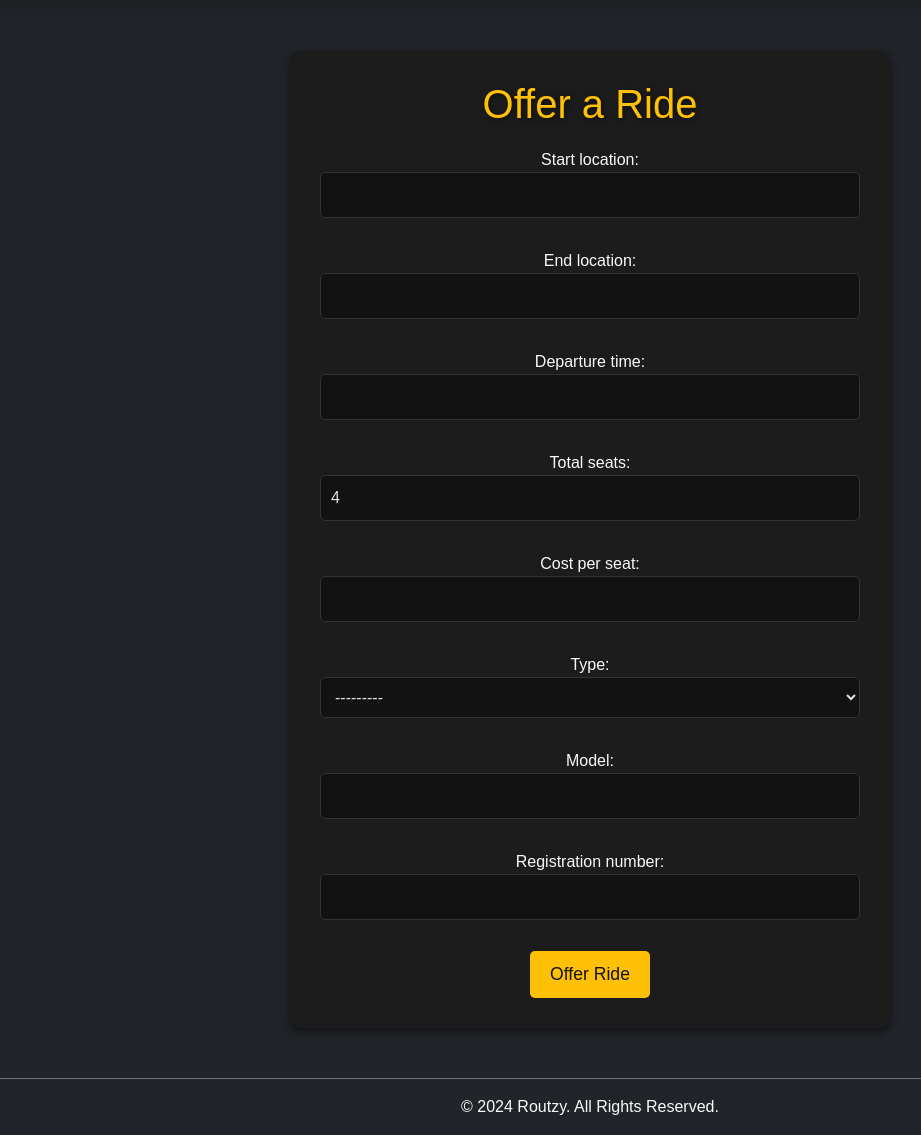
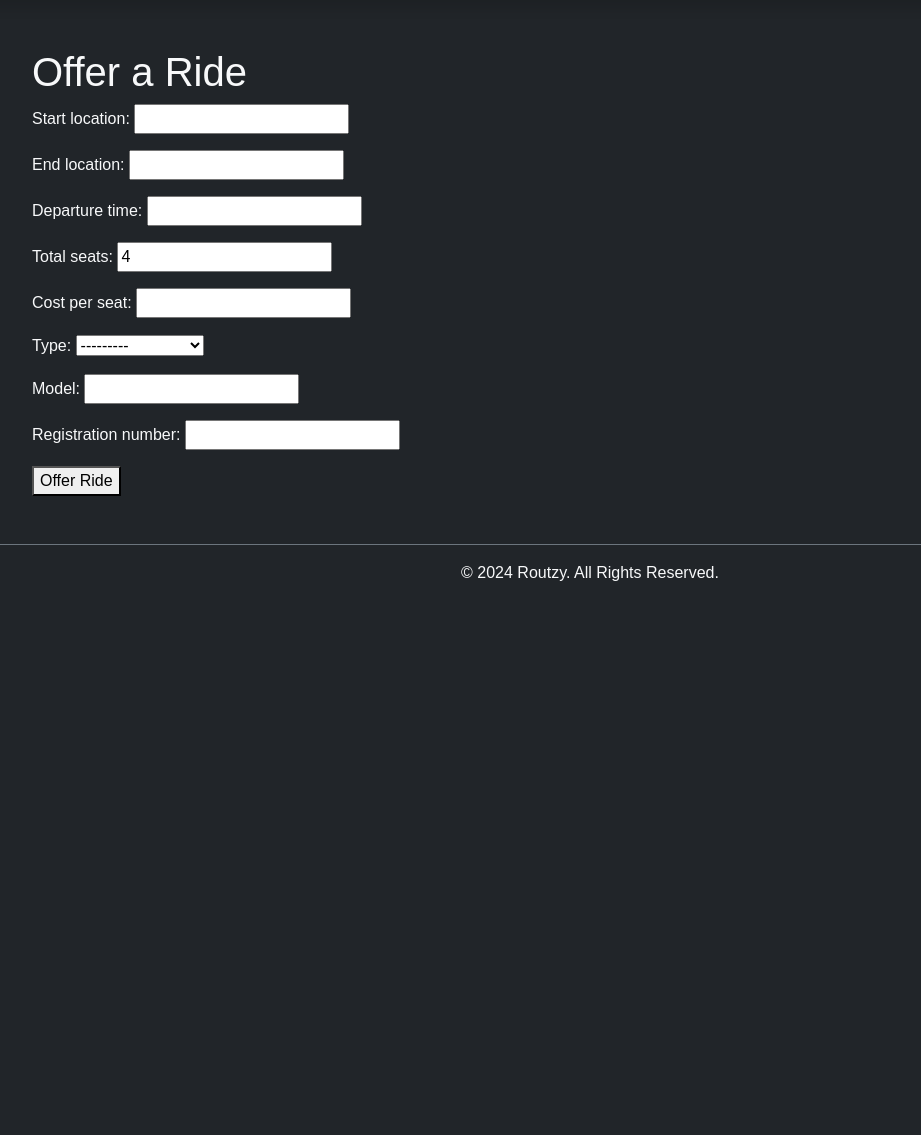
Before and after one commit to harsh-thite/Routzy, a Django app: page /rides/offer-ride/ in a window 1280 px wide. Shown: the part 69-1204 px from the top of the page, without its empty margins (50-971 px from the left). After the commit the page ends 650 px from the top, so only its background shows below. Run offline with Django 5.2, Linux system fonts and the light colour scheme; a user stored in the database is signed in.

Commit message:
Some updates.

```diff
--- a/static/css/styles.css
+++ b/static/css/styles.css
@@ -65,56 +65,3 @@ body {
     padding: 10px 0;
     font-size: 0.9rem;
 }
-
-/* Offer Ride Page Styles */
-.offer-ride-container {
-    max-width: 600px;
-    margin: 50px auto;
-    padding: 30px;
-    background-color: #1c1c1c; /* Slightly lighter than the body */
-    box-shadow: 0 4px 10px rgba(0, 0, 0, 0.5);
-    border-radius: 10px;
-    text-align: center;
-}
-
-.offer-ride-title {
-    font-size: 2.5rem;
-    color: #ffc107;
-    margin-bottom: 20px;
-    text-shadow: 1px 1px 5px rgba(0, 0, 0, 0.6);
-}
-
-.offer-ride-form input,
-.offer-ride-form select,
-.offer-ride-form textarea {
-    width: 100%;
-    padding: 10px;
-    margin-bottom: 15px;
-    border: 1px solid #333;
-    border-radius: 5px;
-    background-color: #121212;
-    color: #e0e0e0;
-}
-
-.offer-ride-form input:focus,
-.offer-ride-form select:focus,
-.offer-ride-form textarea:focus {
-    border-color: #ffc107;
-    outline: none;
-}
-
-.btn-submit {
-    padding: 10px 20px;
-    background-color: #ffc107;
-    color: #121212;
-    font-size: 1.1rem;
-    border: none;
-    border-radius: 5px;
-    cursor: pointer;
-    transition: background-color 0.3s ease, transform 0.3s ease;
-}
-
-.btn-submit:hover {
-    background-color: #ffda47;
-    transform: scale(1.05);
-}
```
